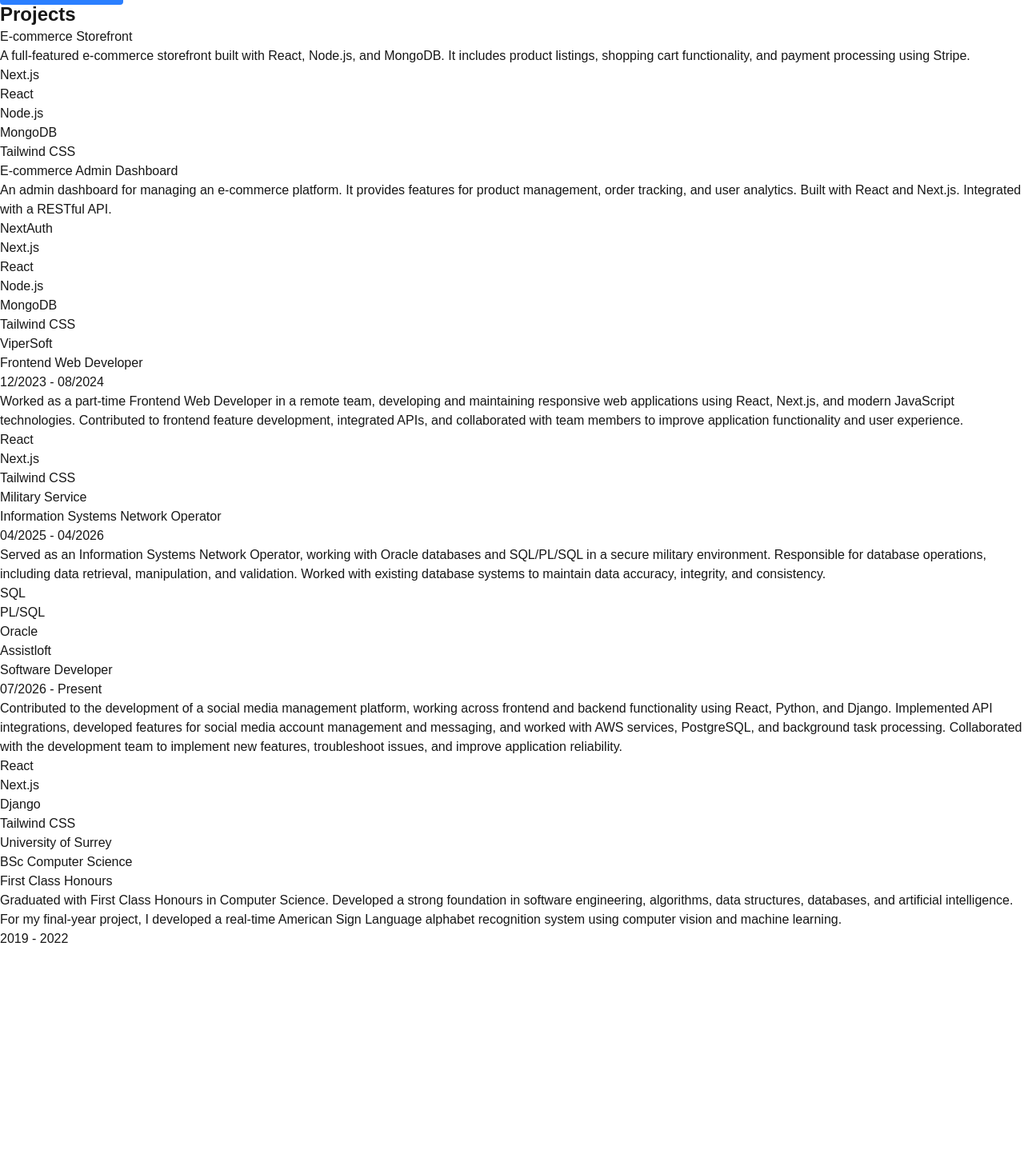
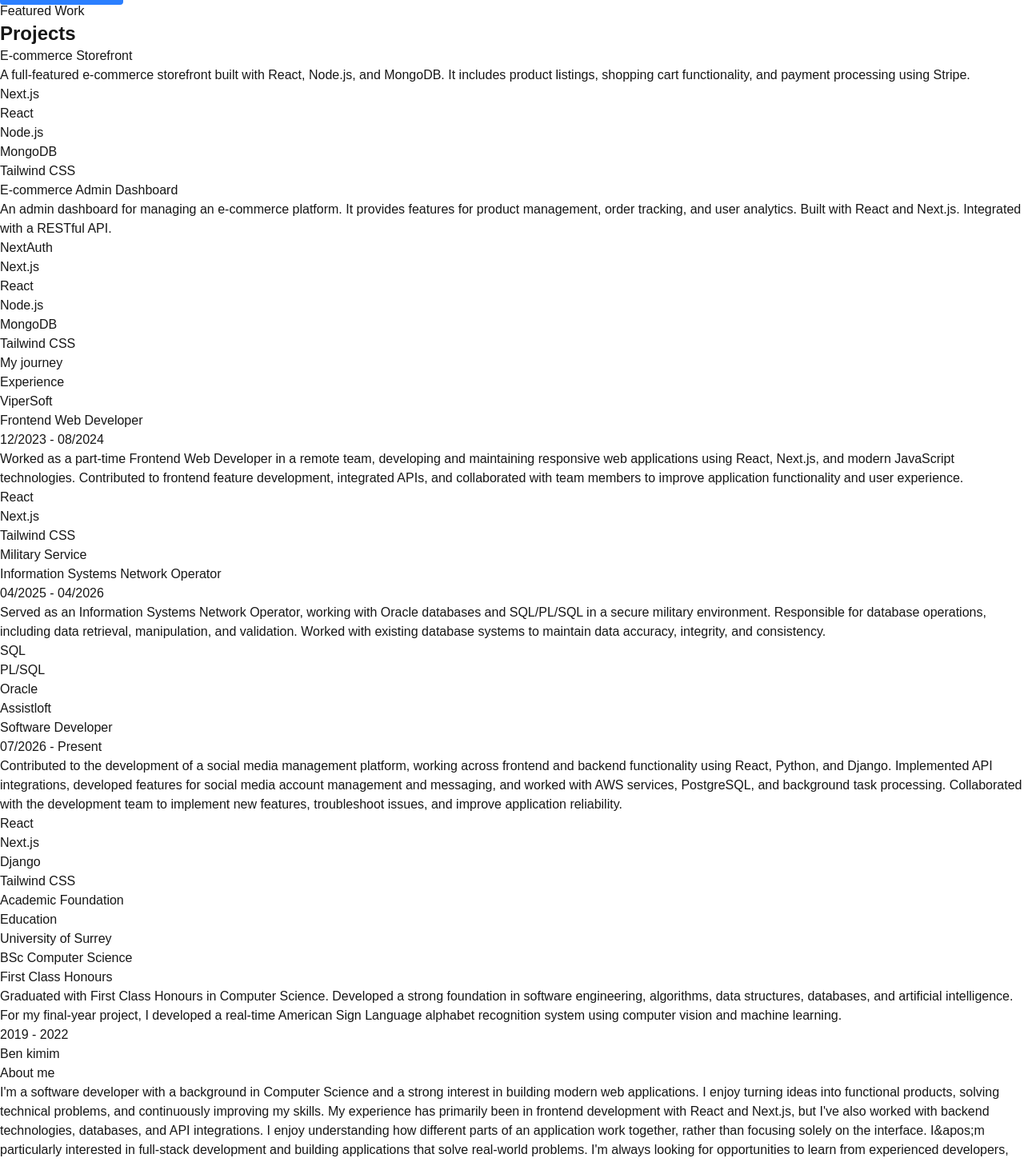
Before and after one commit to Armand2312/portfolio, a Next.js app: page /en in a window 1280 px wide. Shown: the part 138-1591 px from the top of the page at 80% size. Before the commit the page ends 1324 px from the top, so only its background shows below. Built offline with nearby package versions, Linux system fonts and the light colour scheme.

Commit message:
feat: added about section and localized browser metadata

```diff
--- a/app/[locale]/layout.js
+++ b/app/[locale]/layout.js
@@ -2,7 +2,6 @@ import { Geist, Geist_Mono } from "next/font/google";
 import "../globals.css";
 import NavBar from "@/components/layout/NavBar";
 import {getDictionary} from "@/lib/dictionaries";
-import { redirect } from "next/navigation";
 
 const geistSans = Geist({
   variable: "--font-geist-sans",
@@ -13,6 +12,16 @@ const geistMono = Geist_Mono({
   variable: "--font-geist-mono",
   subsets: ["latin"],
 });
+
+export async function generateMetadata({ params }) {
+  const { locale } = await params;
+  const dictionary = await getDictionary(locale);
+
+  return {
+    title: dictionary.browser.title,
+    description: dictionary.browser.description,
+  };
+}
 
 /* Supported Languages */
 export const supportedLocales = ["en", "tr"];
--- a/app/[locale]/page.js
+++ b/app/[locale]/page.js
@@ -3,6 +3,7 @@ import Hero from "@/components/sections/Hero";
 import Projects from "@/components/sections/Projects";
 import Experience from "@/components/sections/Experience";
 import Education from "@/components/sections/Education";
+import About from "@/components/sections/About";
 
 export default async function Home({params}) {
   const {locale} = await params;
@@ -14,6 +15,7 @@ export default async function Home({params}) {
       <Projects dictionary={dictionary} />
       <Experience dictionary={dictionary} />
       <Education dictionary={dictionary} />
+      <About dictionary={dictionary} />
     </main>
   );
 }
--- /dev/null
+++ b/components/sections/About.jsx
@@ -0,0 +1,10 @@
+export default function About({dictionary}) {
+    const content = dictionary.about;
+    return (
+        <section id="about">
+            <p>{content.label}</p>
+            <h2>{content.title}</h2>
+            <p>{content.description}</p>
+        </section>
+    );
+}
--- a/components/sections/Education.jsx
+++ b/components/sections/Education.jsx
@@ -2,11 +2,14 @@ import { education } from "@/data/education"
 import EducationCard from "../cards/EducationCard"
 
 export default function Education({ dictionary }) {
+    const content = dictionary.education;
     return (
         <section>
+            <p>{content.label}</p>
+            <h2>{content.title}</h2>
             {education.map((education) => (
                 <EducationCard key={education.id} education={education} dictionary={dictionary} />
             ))}
         </section>
-    )
+    );
 }
--- a/components/sections/Experience.jsx
+++ b/components/sections/Experience.jsx
@@ -3,11 +3,14 @@ import ExperienceCard from "../cards/ExperienceCard";
 
 
 export default function Experience({dictionary}) {
+    const content = dictionary.experiences;
     return (
         <section id="experience">
+            <p>{content.label}</p>
+            <h2>{content.title}</h2>
             {experiences.map((experience) => (
                 <ExperienceCard key={experience.id} dictionary={dictionary} experience={experience}/>
             ))}
         </section>
-    )
+    );
 }
--- a/components/sections/Projects.jsx
+++ b/components/sections/Projects.jsx
@@ -4,8 +4,8 @@ import ProjectCard from "../cards/ProjectCard";
 export default function Projects({ dictionary }) {
     return (
         <section id="projects" className="projects">
+            <p>{dictionary.projects.label}</p>
             <h2 className="text-2xl font-bold">{dictionary.projects.title}</h2>
-            <title>{dictionary.projects.description}</title>
             {/* Project Cards */}
             <div>
                 {projects.map((project) => (
--- a/dictionaries/en.json
+++ b/dictionaries/en.json
@@ -1,4 +1,8 @@
 {
+    "browser": {
+        "title": "Armand Oral | Software Developer",
+        "description": "Personal portfolio showcasing my projects, experience, and skills."
+    },
     "hero": {
         "greeting": "Hello, I'm Armand",
         "description": "I'm a software engineer who develops modern web applications. I work with technologies like React, Node.js, and Python.",
@@ -11,7 +15,7 @@
         "contact": "Contact"
     },
     "projects": {
-        "featuredWork": "Featured Work",
+        "label": "Featured Work",
         "title": "Projects",
         "viewCode": "View Code",
         "liveDemo": "Live Demo",
@@ -27,8 +31,8 @@
         }
     },
     "experiences": {
-        "title": "My journey",
-        "experience": "Experience",
+        "label": "My journey",
+        "title": "Experience",
         "present": "Present",
         "items": {
             "vipersoft": {
@@ -49,8 +53,8 @@
         }
     },
     "education": {
-    "title": "Academic Foundation",
-    "label": "Education",
+        "label": "Academic Foundation",
+        "title": "Education",
         "items": {
             "surrey": {
                 "title": "University of Surrey",
@@ -59,5 +63,10 @@
                 "description": "Graduated with First Class Honours in Computer Science. Developed a strong foundation in software engineering, algorithms, data structures, databases, and artificial intelligence. For my final-year project, I developed a real-time American Sign Language alphabet recognition system using computer vision and machine learning."
             }
         }
+    },
+    "about": {
+        "label": "Ben kimim",
+        "title": "About me",
+        "description": "I'm a software developer with a background in Computer Science and a strong interest in building modern web applications. I enjoy turning ideas into functional products, solving technical problems, and continuously improving my skills. My experience has primarily been in frontend development with React and Next.js, but I've also worked with backend technologies, databases, and API integrations. I enjoy understanding how different parts of an application work together, rather than focusing solely on the interface. I&apos;m particularly interested in full-stack development and building applications that solve real-world problems. I'm always looking for opportunities to learn from experienced developers, explore new technologies, and contribute to meaningful projects."
     }
 }
--- a/dictionaries/tr.json
+++ b/dictionaries/tr.json
@@ -1,4 +1,8 @@
 {
+    "browser": {
+        "title": "Armand Oral | Yazılım Mühendisi",
+        "description": "Projelerimi, deneyimimi, ve yeteneklerimi gösteren kişisel portföyüm."
+    },
     "hero": {
         "greeting": "Merhaba, ben Armand",
         "description": "Modern web uygulamaları geliştiren bir yazılım mühendisiyim. React, Node.js ve Python gibi teknolojilerle çalışıyorum.",
@@ -11,7 +15,7 @@
         "contact": "İletişim"
     },
     "projects": {
-        "featureWork": "Öne Çıkan Çalışmalar",
+        "label": "Öne Çıkan Çalışmalar",
         "title": "Projelerim",
         "viewCode": "Kodu Görüntüle",
         "liveDemo": "Canlı Demo",
@@ -27,8 +31,8 @@
         }
     },
     "experiences": {
-        "title": "Kariyer Yolculuğum",
-        "experience": "İş Deneyimi",
+        "label": "Kariyer Yolculuğum",
+        "title": "İş Deneyimi",
         "present": "Devam Ediyor",
         "items": {
             "vipersoft": {
@@ -49,8 +53,8 @@
         }
     },
     "education": {
-    "title": "Akademik Temellerim",
-    "label": "Eğitim",
+        "label": "Akademik Temellerim",
+        "title": "Eğitim",
         "items": {
             "surrey": {
                 "title": "Surrey Üniversitesi",
@@ -59,5 +63,10 @@
                 "description": "Bilgisayar Bilimleri bölümünden Birinci Sınıf Onur Derecesi ile mezun oldum. Yazılım mühendisliği, algoritmalar, veri yapıları, veritabanları ve yapay zekâ alanlarında güçlü bir temel edindim. Tez projem kapsamında bilgisayarlı görü ve makine öğrenmesi kullanarak gerçek zamanlı Amerikan İşaret Dili alfabesi tanıma sistemi geliştirdim."
             }
         }
+    },
+    "about": {
+        "label": "Who am I",
+        "title": "Hakkımda",
+        "description": "Bilgisayar Bilimleri geçmişine sahip, modern web uygulamaları geliştirmeye ilgi duyan bir yazılım geliştiriciyim. Fikirleri çalışan ürünlere dönüştürmekten, teknik problemleri çözmekten ve kendimi sürekli geliştirmekten keyif alıyorum. Deneyimim ağırlıklı olarak React ve Next.js ile frontend geliştirme üzerine olsa da backend teknolojileri, veritabanları ve API entegrasyonlarıyla da çalıştım. Yalnızca kullanıcı arayüzüne odaklanmak yerine, bir uygulamanın farklı bileşenlerinin nasıl birlikte çalıştığını anlamayı önemsiyorum. Özellikle full-stack geliştirme ve gerçek dünyadaki problemlere çözüm üreten uygulamalar geliştirmekle ilgileniyorum. Deneyimli geliştiricilerden öğrenebileceğim, yeni teknolojiler keşfedebileceğim ve anlamlı projelere katkıda bulunabileceğim fırsatlara açığım."
     }
 }
```
Lines whose indentation alone changed are shown as unchanged.
